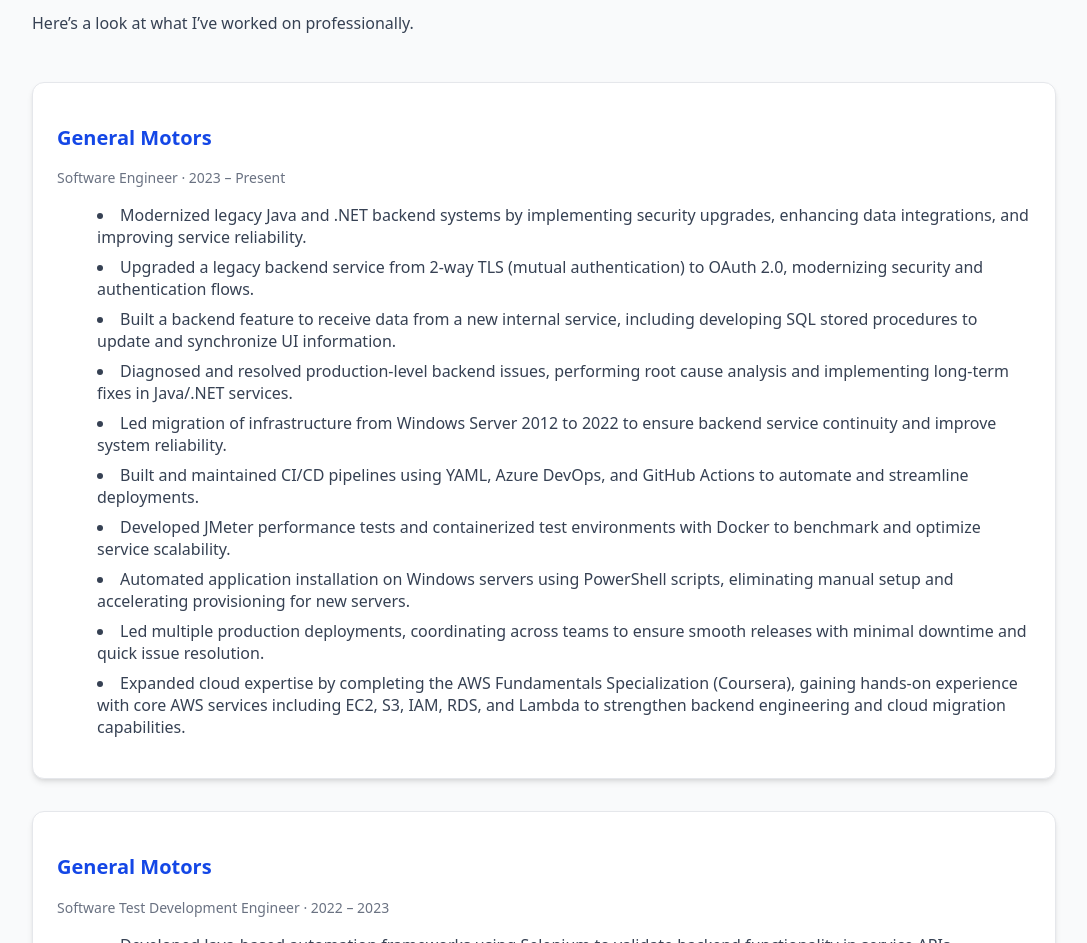
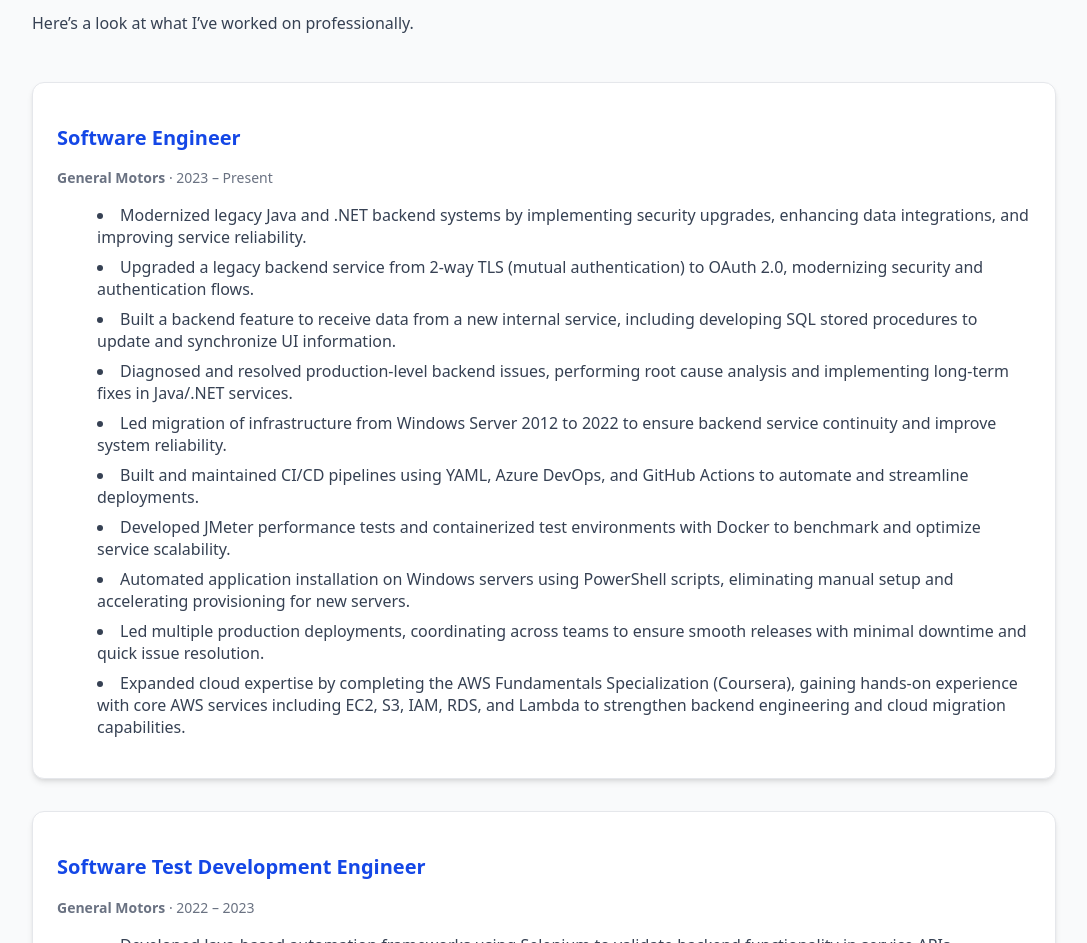
Before and after one commit to luDaDon/portfolioo, a Next.js app: page /experience in a window 1280 px wide. Shown: the part 169-1112 px from the top of the page, without its empty margins (96-1183 px from the left). Built offline with nearby package versions, Linux system fonts and the light colour scheme.

Commit message:
fix title for education page

```diff
--- a/pages/experience.tsx
+++ b/pages/experience.tsx
@@ -24,8 +24,8 @@
             transition={{ delay: 0.2, duration: 0.5 }}
             className="bg-white border border-gray-200 rounded-xl p-6 shadow-md"
           >
-            <h2 className="text-xl font-semibold text-blue-700">General Motors</h2>
-            <p className="text-sm text-gray-500 mb-2">Software Engineer · 2023 – Present</p>
+            <h2 className="text-xl font-semibold text-blue-700">Software Engineer</h2>
+            <p className="text-sm text-gray-500 mb-2"><b>General Motors</b> · 2023 – Present</p>
             <ul className="list-disc list-inside text-gray-700 space-y-2">
               <li>Modernized legacy Java and .NET backend systems by implementing security
 upgrades, enhancing data integrations, and improving service reliability. </li>
@@ -58,8 +58,8 @@
             transition={{ delay: 0.2, duration: 0.5 }}
             className="bg-white border border-gray-200 rounded-xl p-6 shadow-md"
           >
-            <h2 className="text-xl font-semibold text-blue-700">General Motors</h2>
-            <p className="text-sm text-gray-500 mb-2">Software Test Development Engineer · 2022 – 2023</p>
+            <h2 className="text-xl font-semibold text-blue-700">Software Test Development Engineer</h2>
+            <p className="text-sm text-gray-500 mb-2"><b>General Motors</b> · 2022 – 2023</p>
             <ul className="list-disc list-inside text-gray-700 space-y-2">
               <li>Developed Java-based automation frameworks using Selenium to validate
 backend functionality in service APIs. </li>
```
